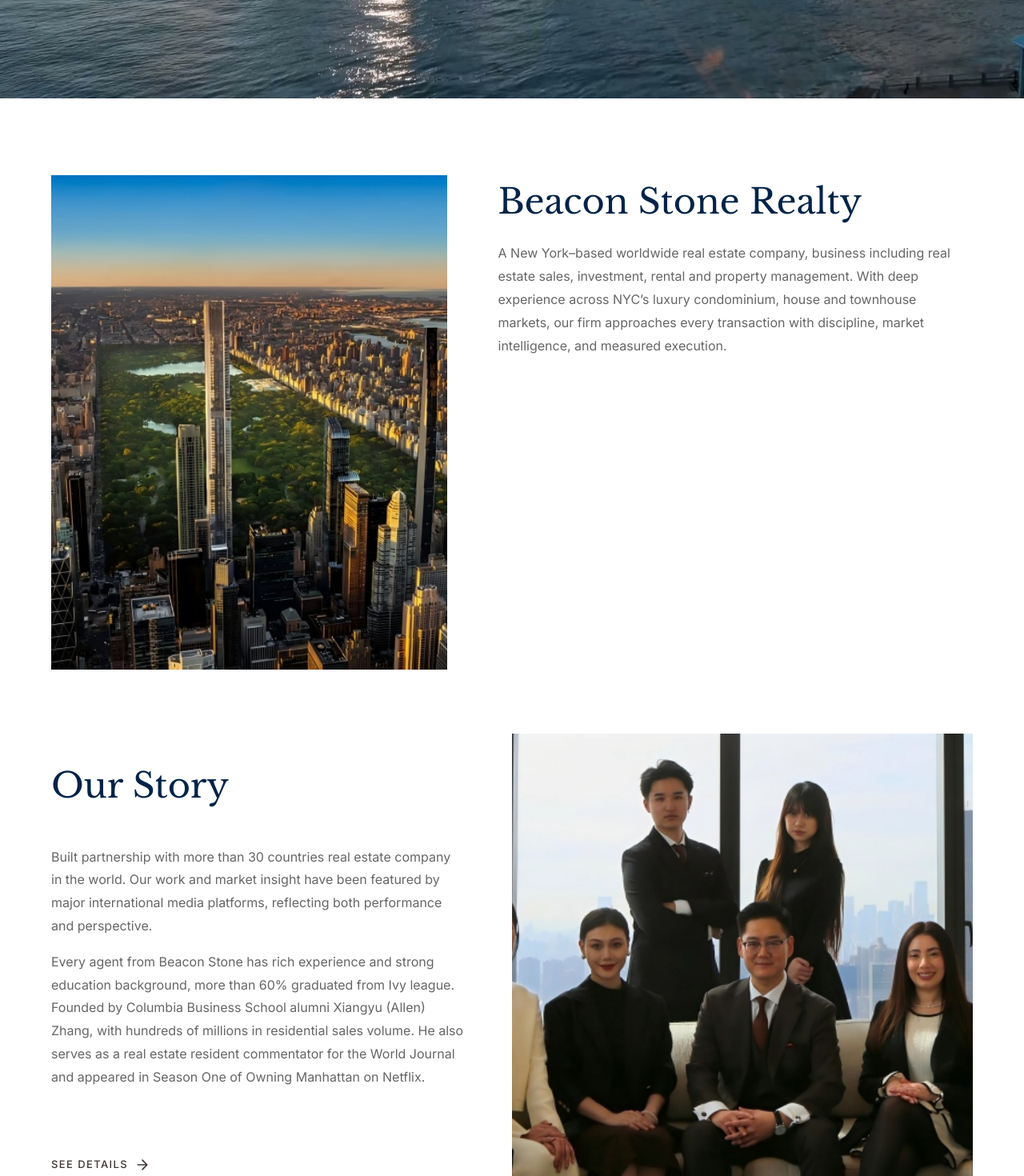
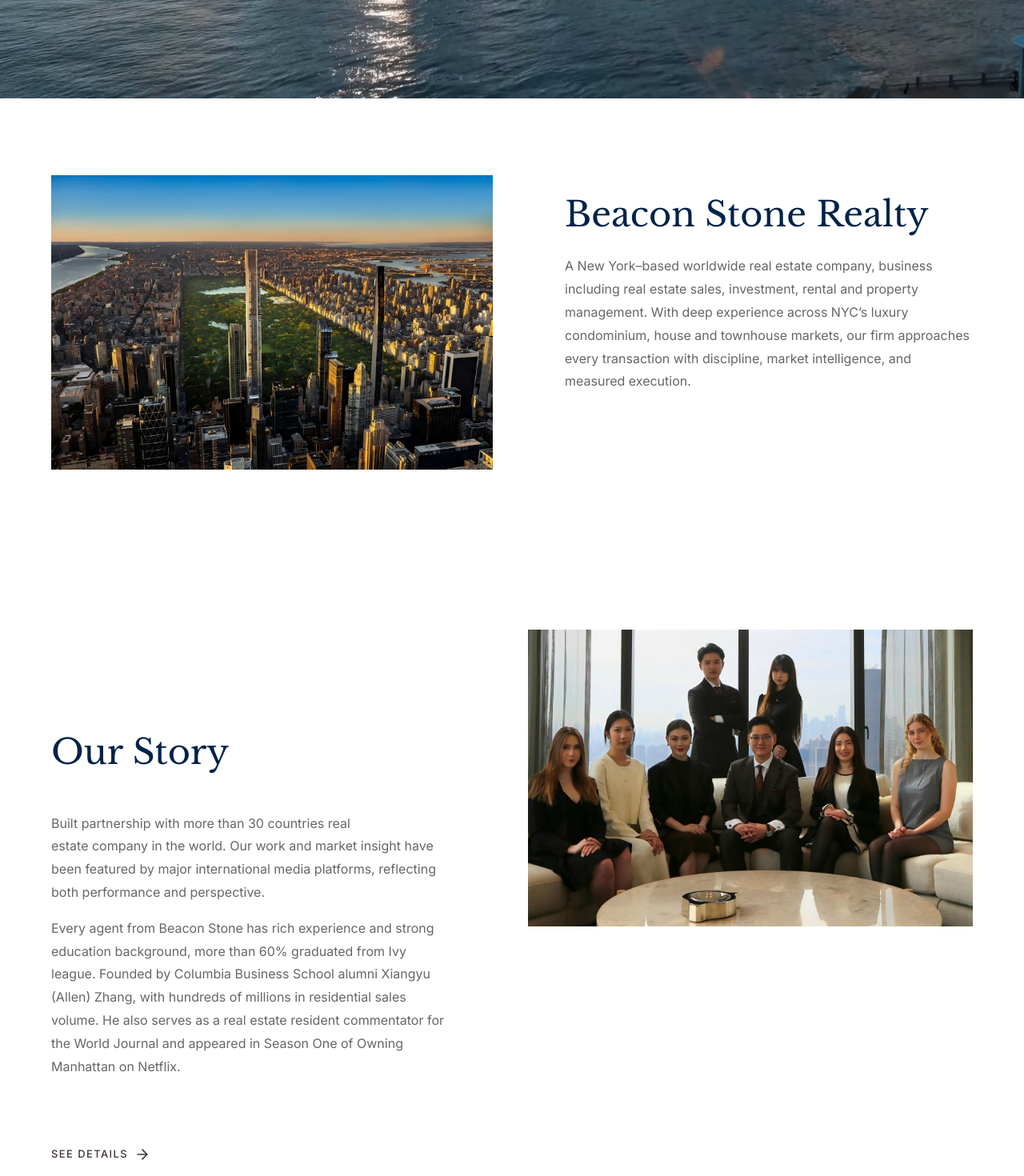
Before and after one commit to okjusthere/beaconstonerealty.com, a Next.js app in the folder frontend/: page / in a window 1280 px wide. Shown: the part 820-2290 px from the top of the page at 80% size. Built offline with nearby package versions, Linux system fonts and the light colour scheme.

Commit message:
Refine homepage content alignment

```diff
--- a/frontend/app/page.module.css
+++ b/frontend/app/page.module.css
@@ -83,6 +83,7 @@
 .about {
   background: var(--color-white);
   padding-top: clamp(56px, 8vw, 96px);
+  padding-bottom: clamp(36px, 6vw, 72px);
 }
 
 .aboutGrid {
@@ -92,14 +93,19 @@
   align-items: start;
 }
 
+.aboutImage {
+  width: 100%;
+}
+
 .aboutImage img {
   width: 100%;
-  aspect-ratio: 4 / 5;
+  aspect-ratio: 3 / 2;
   object-fit: cover;
 }
 
 .aboutText {
-  padding-top: var(--space-sm);
+  max-width: 40rem;
+  padding-top: clamp(12px, 2vw, 24px);
 }
 
 .sectionTitle {
@@ -122,7 +128,8 @@
 
 .story {
   background: var(--color-white);
-  padding-top: 0;
+  padding-top: clamp(56px, 10vw, 132px);
+  padding-bottom: clamp(40px, 7vw, 88px);
 }
 
 .storyInner {
@@ -137,6 +144,7 @@
   flex-direction: column;
   justify-content: flex-start;
   gap: var(--space-lg);
+  max-width: 38rem;
 }
 
 .storyImage {
@@ -145,7 +153,7 @@
 
 .storyImage img {
   width: 100%;
-  aspect-ratio: 4 / 5;
+  aspect-ratio: 3 / 2;
   object-fit: cover;
 }
 
@@ -307,8 +315,12 @@
 
 @media (min-width: 768px) {
   .aboutGrid {
-    grid-template-columns: minmax(0, 5fr) minmax(0, 6fr);
-    gap: var(--space-3xl);
+    grid-template-columns: minmax(0, 1.04fr) minmax(0, 0.96fr);
+    gap: clamp(56px, 7vw, 120px);
+  }
+
+  .aboutText {
+    justify-self: end;
   }
 
   .propertiesGrid {
@@ -330,21 +342,27 @@
     justify-content: flex-end;
   }
 
+  .aboutImage {
+    max-width: 760px;
+  }
+
   .storyInner {
-    display: flow-root;
+    display: grid;
+    grid-template-columns: minmax(0, 0.94fr) minmax(0, 1.06fr);
+    gap: clamp(72px, 8vw, 140px);
+    align-items: start;
+  }
+
+  .storyText {
+    order: 1;
+    padding-top: clamp(84px, 10vw, 160px);
   }
 
   .storyImage {
-    float: right;
-    width: 50%;
-    max-width: 625px;
-  }
-
-  .storyText {
-    float: left;
-    width: calc(50% - 30px);
-    margin-top: 40px;
-    padding-right: 30px;
+    order: 2;
+    justify-self: end;
+    width: 100%;
+    max-width: 900px;
   }
 
   .propertiesGrid {
```
Also changed, not shown: 1 other file (tests, documents, lock files or other folders).
